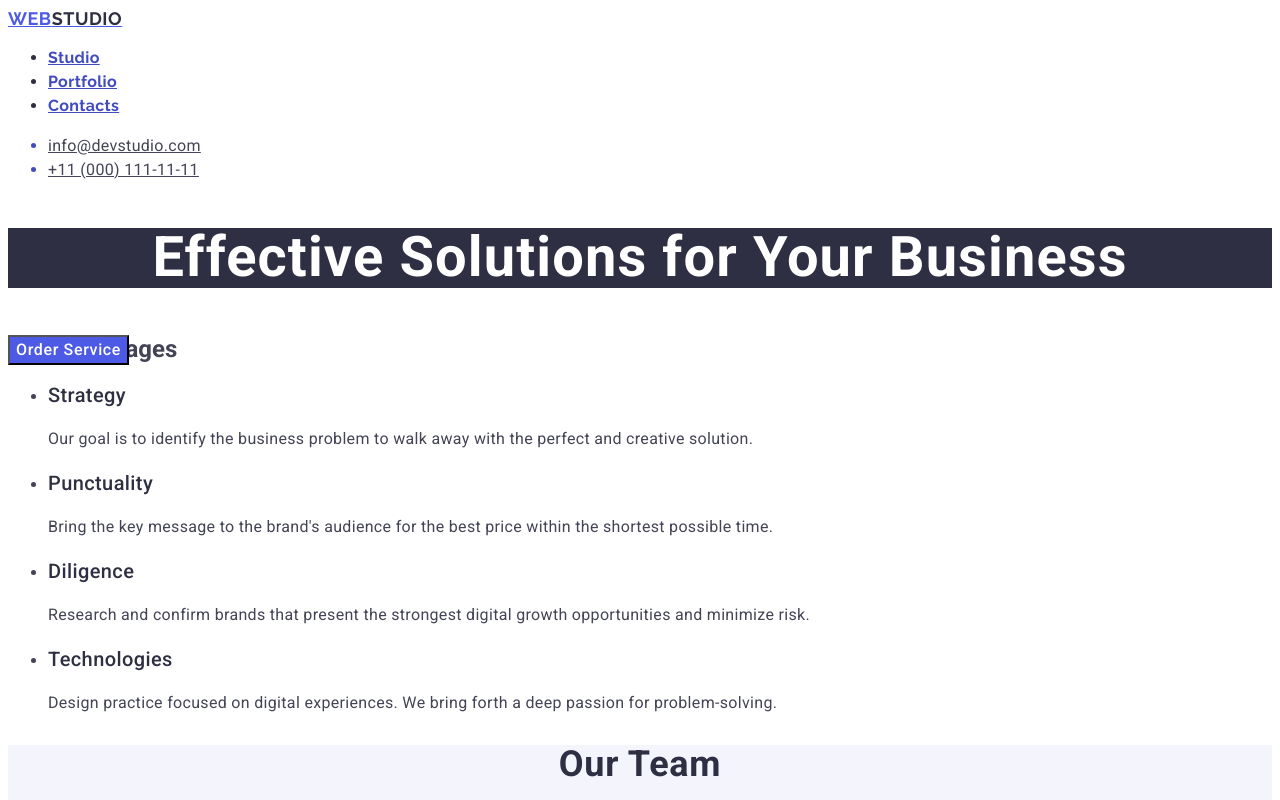
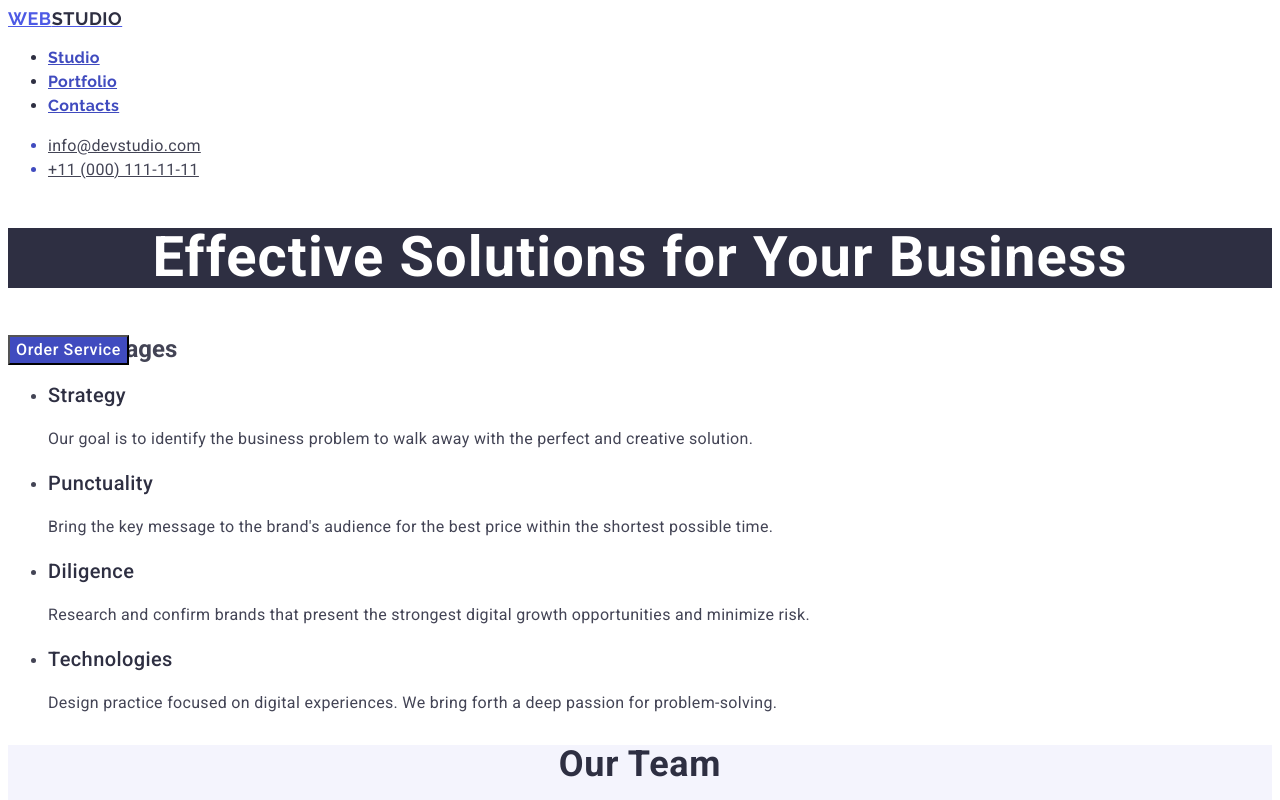
Before and after one commit to gudsasa/goit-markup-hw-02, a plain HTML site: page index.html in a window 1280 px wide. In both pictures the pointer is over the button "Order Service". Shown: the top 800 px of the page. Drawn offline with Linux system fonts and the light colour scheme.

Commit message:
goit-markup-hw-02

```diff
--- a/css/styles.css
+++ b/css/styles.css
@@ -78,6 +78,12 @@ body {
         font-family: "Roboto", sans-serif;
         background-color: #4D5AE5;
         position: absolute;
+}
+.main-section-button:hover {
+    background-color: #404BBF;
+}
+.main-section-button:focus {
+    background-color: #404BBF
 }
 .main-itam-two {
     color: var(--NAVY-BLUE, #2E2F42);
```
